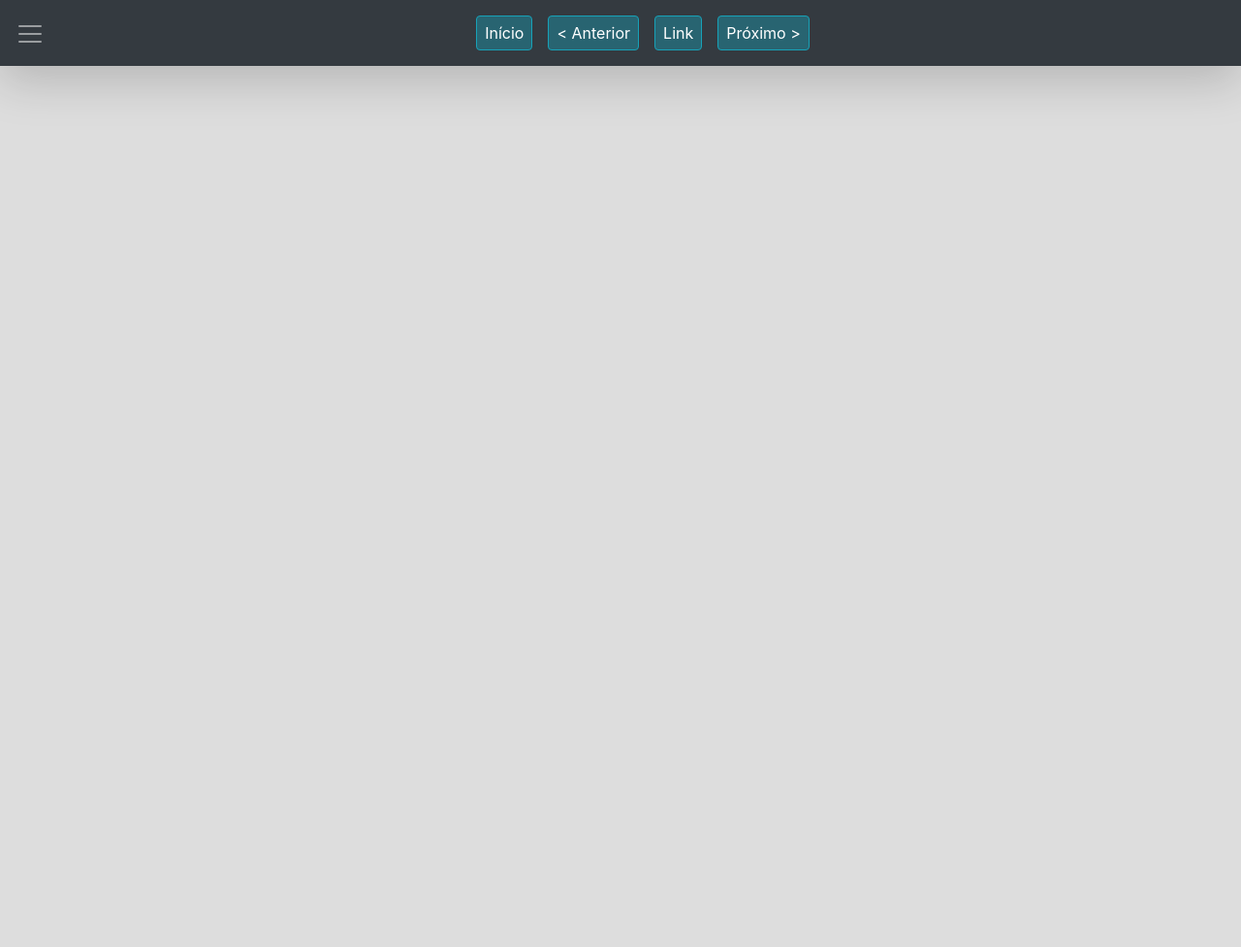
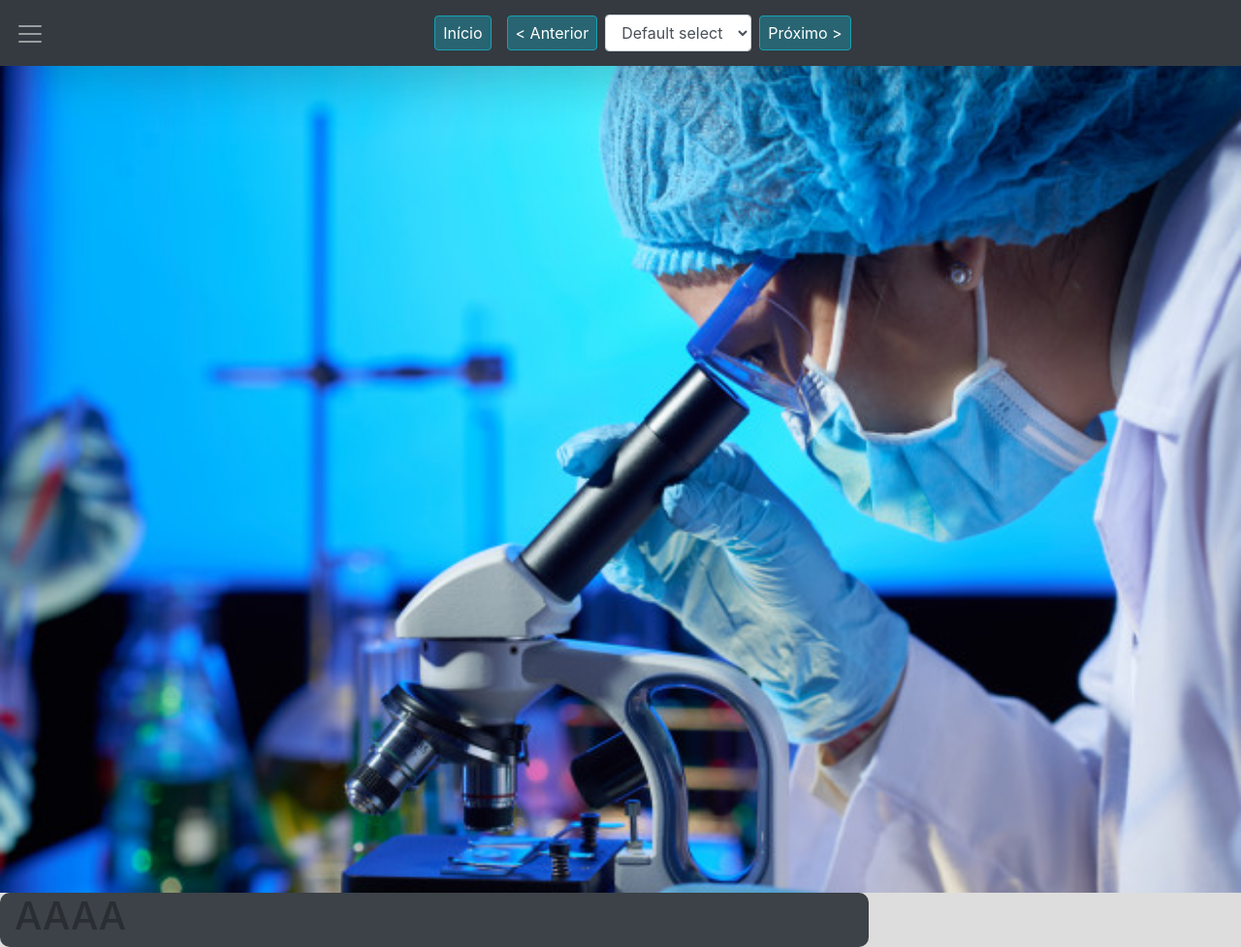
Before and after one commit to kennedy-ag/curso-de-biosec, a plain HTML site: page index.html in a window 1280 px wide. Shown: the whole page at 97% size. Before the commit the page ends 800 px from the top, so only its background shows below. Drawn offline with nearby package versions, Linux system fonts and the light colour scheme.

Commit message:
Melhorada a interface

```diff
--- a/css/estilo.css
+++ b/css/estilo.css
@@ -43,3 +43,18 @@ body{
   .sidenav {padding-top: 15px;}
   .sidenav a {font-size: 18px;}
 }
+img#fundo{
+	width: 100%;
+	height: auto;
+}
+li#select{
+  position: relative;
+  margin-top: 1.5%;
+}
+div.container{
+	position: absolute;
+	width: 70%;
+	border-radius: 10px;
+	opacity: 0.95;
+	background-color: #343a40;
+}
--- a/index.html
+++ b/index.html
@@ -10,7 +10,7 @@
   </head>
   <body>
 
-    <nav class="navbar navbar-expand-lg navbar-dark bg-dark fixed shadow-lg">
+    <nav class="navbar navbar-expand-lg navbar-dark bg-dark shadow-lg">
       <a class="navbar-brand" href="#" onclick="openNav()"><span class="navbar-toggler-icon"></span></a>
       <ul class="navbar-nav m-auto">
         <li class="nav-item active">
@@ -19,8 +19,10 @@
         <li class="nav-item active">
           <a class="nav-link btn btn-info mx-2 my-2" href="#">&lt; Anterior</a>
         </li>
-        <li class="nav-item active">
-          <a class="nav-link btn btn-info mx-2 my-2" href="#">Link</a>
+        <li id="select" class="nav-item">
+          <select class="form-control">
+            <option>Default select</option>
+          </select>
         </li>
         <li class="nav-item active">
           <a class="nav-link btn btn-info mx-2 my-2" href="#">Próximo &gt;</a>
@@ -71,6 +73,13 @@
     </div>
 
 
+    <img id="fundo" src="img/microscopio.jpg">
+
+    <div class="container">
+      <h1>AAAA</h1>
+    </div>
+
+
     <script src="https://code.jquery.com/jquery-3.5.1.slim.min.js" integrity="sha384-DfXdz2htPH0lsSSs5nCTpuj/zy4C+OGpamoFVy38MVBnE+IbbVYUew+OrCXaRkfj" crossorigin="anonymous"></script>
     <script src="https://cdn.jsdelivr.net/npm/popper.js@1.16.0/dist/umd/popper.min.js" integrity="sha384-Q6E9RHvbIyZFJoft+2mJbHaEWldlvI9IOYy5n3zV9zzTtmI3UksdQRVvoxMfooAo" crossorigin="anonymous"></script>
     <script src="https://stackpath.bootstrapcdn.com/bootstrap/4.5.0/js/bootstrap.min.js" integrity="sha384-OgVRvuATP1z7JjHLkuOU7Xw704+h835Lr+6QL9UvYjZE3Ipu6Tp75j7Bh/kR0JKI" crossorigin="anonymous"></script>
```
Also changed, not shown: img/microscopio.jpg (added).
